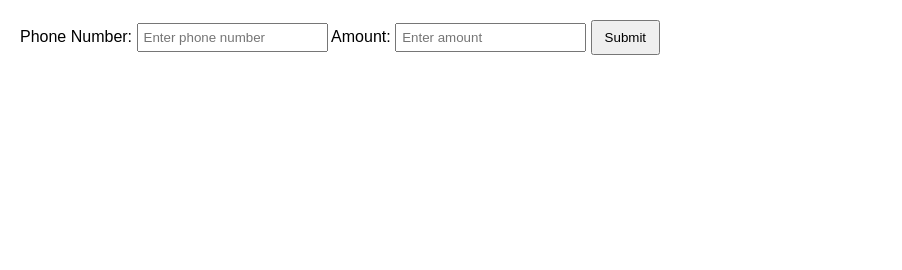
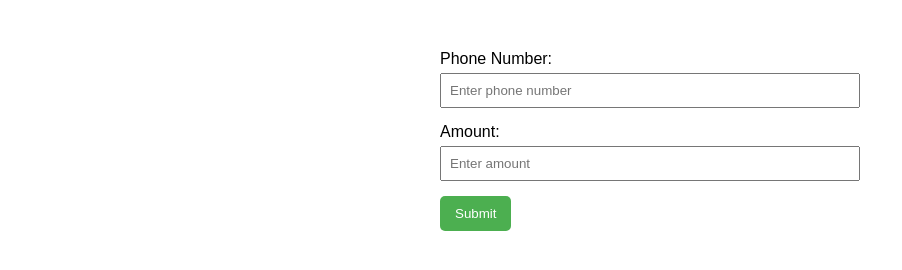
Before and after one commit to Mohammadullah91/Fast-Bomber, a plain HTML site: page index.html in a window 1280 px wide. Shown: the whole page, without its empty margins (0-902 px from the left). Drawn offline with nearby package versions, Linux system fonts and the light colour scheme.

Commit message:
Update styles.css

```diff
--- a/styles.css
+++ b/styles.css
@@ -1,18 +1,32 @@
 body {
     font-family: Arial, sans-serif;
-    margin: 20px;
+}
+
+.container {
+    max-width: 400px;
+    margin: 50px auto;
+}
+
+label {
+    display: block;
+    margin-bottom: 5px;
 }
 
 input {
-    margin-bottom: 10px;
-    padding: 5px;
+    width: 100%;
+    padding: 8px;
+    margin-bottom: 15px;
 }
 
 button {
-    padding: 8px 12px;
+    background-color: #4CAF50;
+    color: white;
+    padding: 10px 15px;
+    border: none;
+    border-radius: 5px;
     cursor: pointer;
 }
 
-#output {
-    margin-top: 20px;
+button:hover {
+    background-color: #45a049;
 }
```
